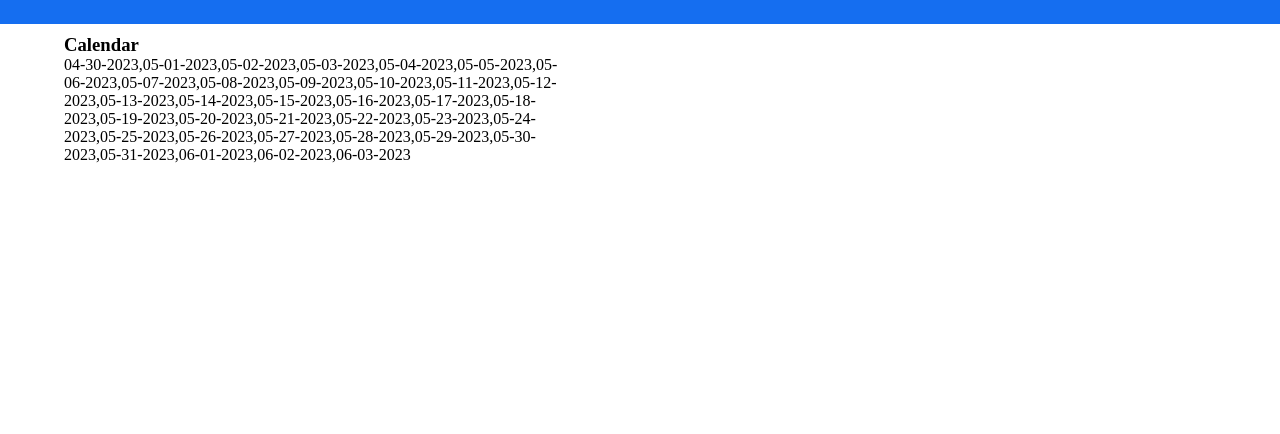
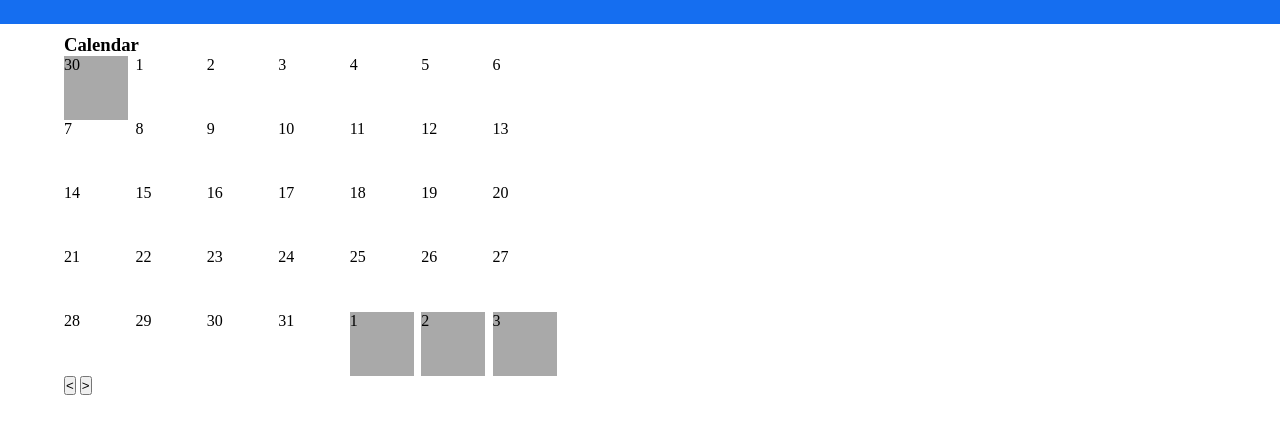
Before and after one commit to mmfallacy/task-space, a SvelteKit app: page /calendar in a window 1280 px wide. Shown: the top 434 px of the page. Built offline with nearby package versions, Linux system fonts and the light colour scheme.

Commit message:
feat: extract item to own component; create Calendar folder to house both View and ViewItem

```diff
--- /dev/null
+++ b/src/components/Calendar/View.svelte
@@ -0,0 +1,39 @@
+<script lang="ts">
+    import { getCalendarDaysOfMonth } from '@/utils';
+    import { addMonths, isSameMonth } from 'date-fns';
+    import ViewItem from './ViewItem.svelte';
+
+    let current = new Date();
+    $: days = getCalendarDaysOfMonth(current);
+</script>
+
+<main>
+    <div class="grid">
+        {#each days as day}
+            <ViewItem date={day} active={isSameMonth(day, current)} />
+        {/each}
+    </div>
+
+    <button
+        on:click={() => {
+            current = addMonths(current, -1);
+        }}>&lt;</button
+    >
+
+    <button
+        on:click={() => {
+            current = addMonths(current, 1);
+        }}>&gt;</button
+    >
+</main>
+
+<style>
+    main {
+        max-width: 500px;
+        word-wrap: break-word;
+    }
+    .grid {
+        display: grid;
+        grid-template-columns: repeat(7, 1fr);
+    }
+</style>
--- /dev/null
+++ b/src/components/Calendar/ViewItem.svelte
@@ -0,0 +1,21 @@
+<script lang="ts">
+    import { format } from 'date-fns';
+
+    export let date: Date;
+    export let active: boolean;
+</script>
+
+<div class="item" class:active>
+    {format(date, 'd')}
+</div>
+
+<style>
+    .item {
+        height: 64px;
+        width: 64px;
+        background: darkgray;
+    }
+    .active {
+        background: white;
+    }
+</style>
--- a/src/components/CalendarView.svelte
+++ /dev/null
@@ -1,17 +0,0 @@
-<script lang="ts">
-    import { getCalendarDaysOfMonth } from '@/utils';
-    import { format } from 'date-fns';
-
-    let days = getCalendarDaysOfMonth(new Date());
-</script>
-
-<main>
-    {days.map((day) => format(day, 'MM-dd-yyyy'))}
-</main>
-
-<style>
-    main {
-        max-width: 500px;
-        word-wrap: break-word;
-    }
-</style>
--- a/src/routes/calendar/+page.svelte
+++ b/src/routes/calendar/+page.svelte
@@ -1,5 +1,5 @@
 <script lang="ts">
-    import CalendarView from '@/components/CalendarView.svelte';
+    import CalendarView from '@/components/Calendar/View.svelte';
 </script>
 
 <div>
```
